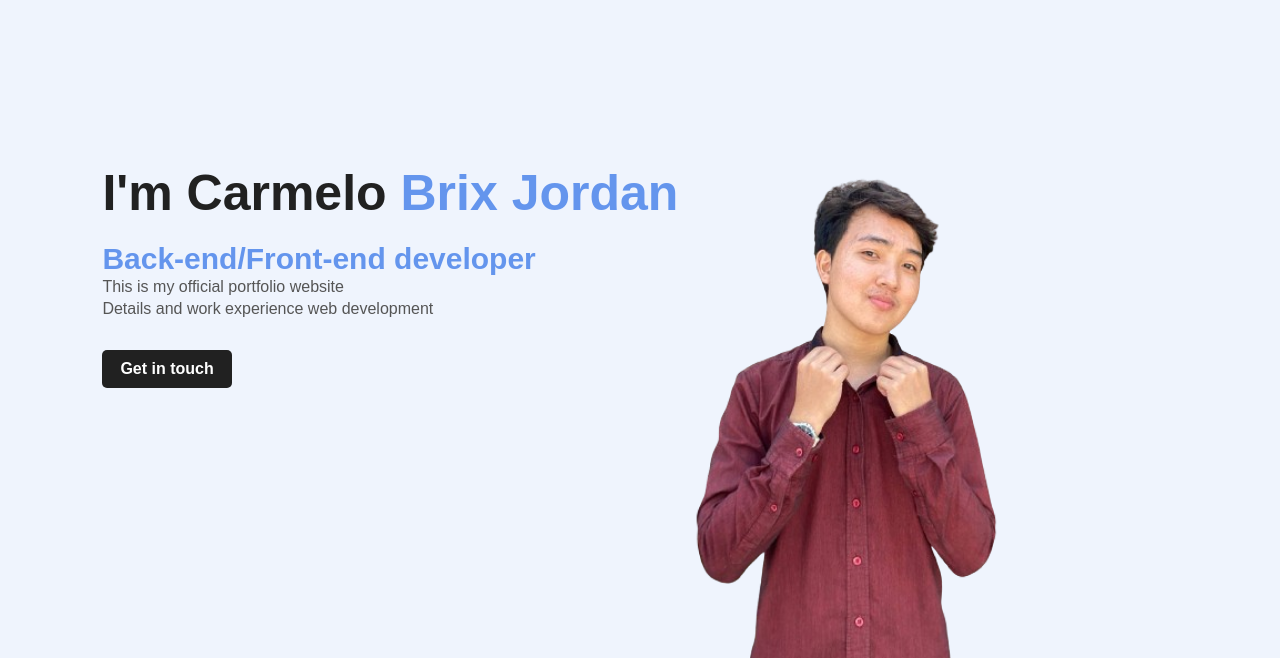
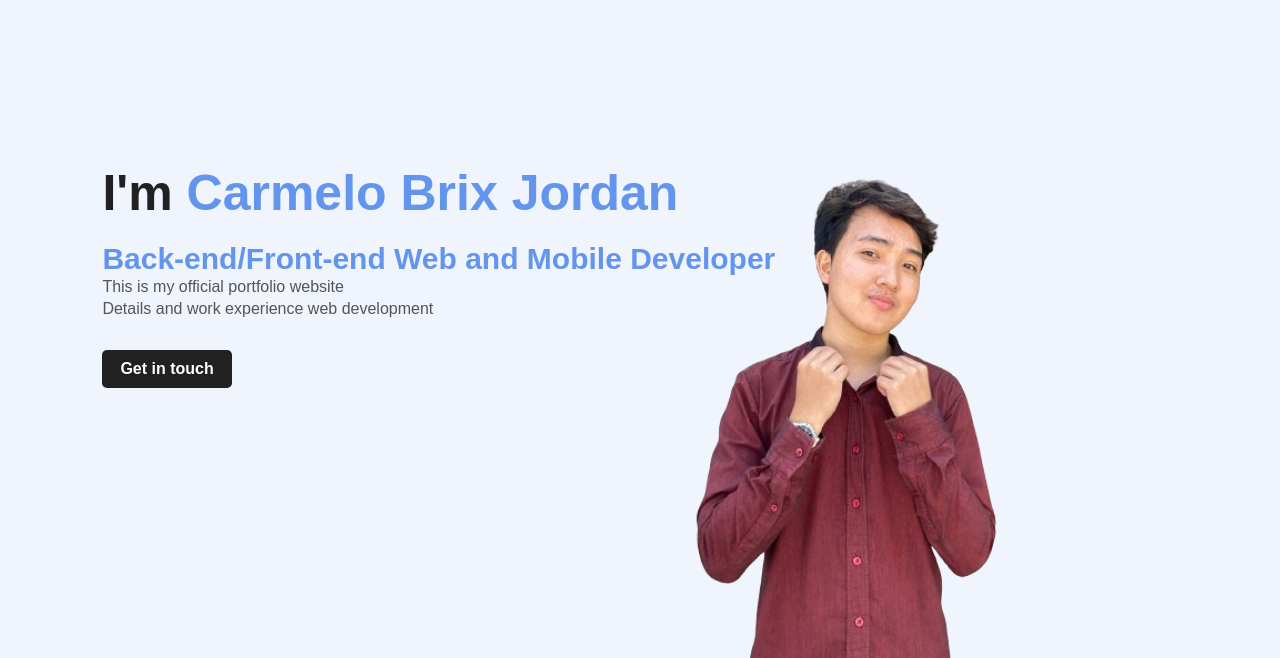
Before and after one commit to BrixJordan/PortfolioWebsite, a plain HTML site: page index.html in a window 1280 px wide. Shown: the part 142-800 px from the top of the page. Drawn offline with Linux system fonts and the light colour scheme.

Commit message:
my personal potfolio website

```diff
--- a/index.html
+++ b/index.html
@@ -143,8 +143,8 @@
             </ul>
         </nav>
         <div class="detail">
-            <H1>I'm Carmelo <span>Brix Jordan</span> </H1>
-            <h2>Back-end/Front-end developer</h2>
+            <H1>I'm <span>Carmelo Brix Jordan</span> </H1>
+            <h2>Back-end/Front-end Web and Mobile Developer</h2>
             <p>This is my official portfolio website <br>
                 Details and work experience web development</p>
             <a href="#">Get in touch</a>
```
